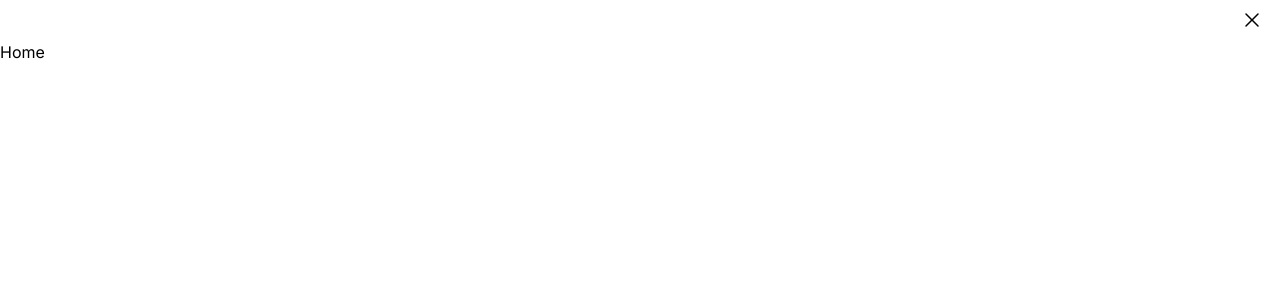
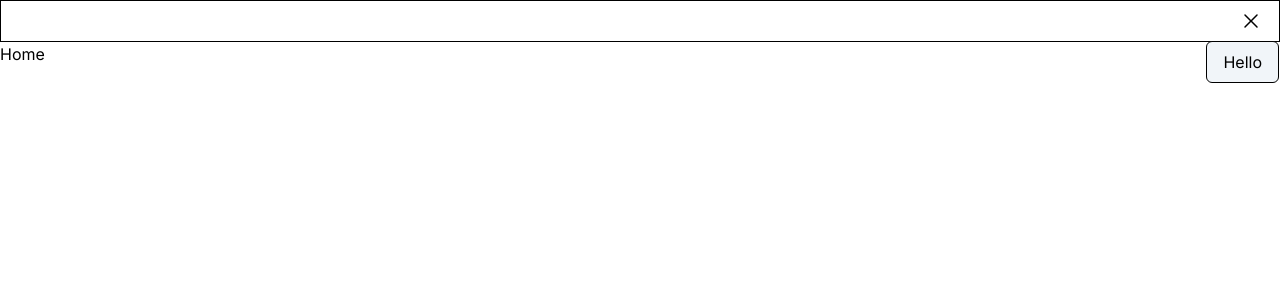
Before and after one commit to ManupaDev/scp, a Next.js app: page / in a window 1280 px wide. Both pictures are taken after a click on the icon 1252 px from the left and 20 px from the top of the page. Shown: the top 300 px of the page. Built offline with nearby package versions, Linux system fonts and the light colour scheme.

Commit message:
feat:nav dropdown implemented

```diff
--- a/app/components/navbar.tsx
+++ b/app/components/navbar.tsx
@@ -1,6 +1,7 @@
 "use client";
 import { Bars2Icon, XMarkIcon } from "@heroicons/react/24/solid";
 import { useState } from "react";
+import clsx from "clsx";
 
 const Navbar = () => {
   const [isOpen, setIsOpen] = useState(false);
@@ -10,9 +11,19 @@ const Navbar = () => {
   };
 
   return (
-    <nav className="px-4 py-2 flex justify-between ">
+    <nav className="px-4 py-2 flex justify-between border border-black relative ">
       <div></div>
       <NavIcon isOpen={isOpen} handleNavToggle={handleNavToggle} />
+      <div
+        className={clsx(
+          "flex flex-col bg-slate-100 rounded-md border border-black px-4 py-2 absolute top-10 right-0",
+          {
+            hidden: !isOpen,
+          }
+        )}
+      >
+        <h1>Hello</h1>
+      </div>
     </nav>
   );
 };
--- a/package.json
+++ b/package.json
@@ -14,6 +14,8 @@
     "@types/node": "18.11.18",
     "@types/react": "18.0.26",
     "@types/react-dom": "18.0.10",
+    "clsx": "^1.2.1",
+    "encoding": "^0.1.13",
     "eslint": "8.32.0",
     "eslint-config-next": "13.1.2",
     "firebase": "^9.16.0",
```
Also changed, not shown: 1 other file (tests, documents, lock files or other folders).
